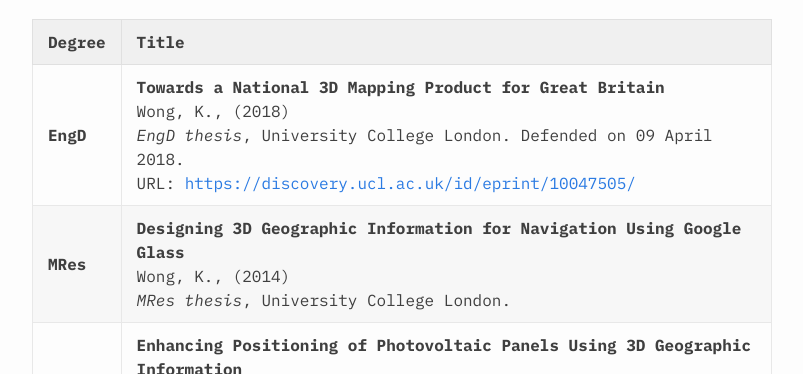
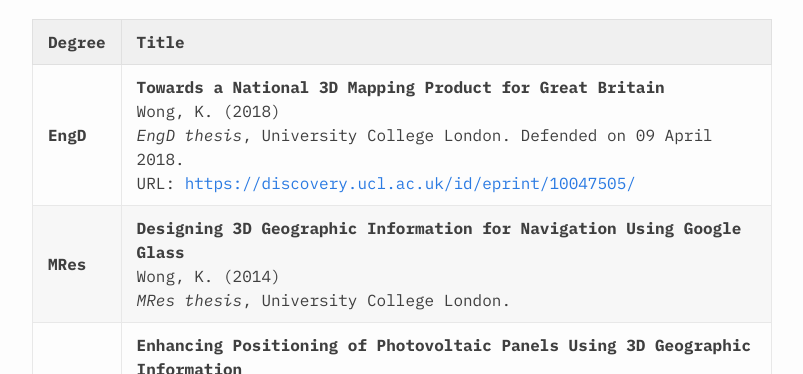
Before and after one commit to kel196/kel196.github.io, a Jekyll site: the page built from index.md, in a window 1280 px wide and 900 px high, scrolled down 7741 px. Shown: the part 159-533 px from the top of the window, without its empty margins (238-1041 px from the left). Built offline with Jekyll 4.4.1, drawn with Linux system fonts in a browser that asks for light colours; our own code applies the rules of GitHub Pages for plain Markdown files.

```diff
--- a/index.md
+++ b/index.md
@@ -156,8 +156,8 @@ The award provides a tax-free stipend of £18,590 per annum for four years, plus
 
 | Degree   | Title                                                        |
 | -------- | ------------------------------------------------------------ |
-| **EngD** | **Towards a National 3D Mapping Product for Great Britain**<br />Wong, K., (2018)<br />*EngD thesis*, University College London. Defended on 09 April 2018.<br />URL: [https://discovery.ucl.ac.uk/id/eprint/10047505/](https://discovery.ucl.ac.uk/id/eprint/10047505/) |
-| **MRes** | **Designing 3D Geographic Information for Navigation Using Google Glass**<br />Wong, K., (2014)<br />*MRes thesis*, University College London. |
+| **EngD** | **Towards a National 3D Mapping Product for Great Britain**<br />Wong, K. (2018)<br />*EngD thesis*, University College London. Defended on 09 April 2018.<br />URL: [https://discovery.ucl.ac.uk/id/eprint/10047505/](https://discovery.ucl.ac.uk/id/eprint/10047505/) |
+| **MRes** | **Designing 3D Geographic Information for Navigation Using Google Glass**<br />Wong, K. (2014)<br />*MRes thesis*, University College London. |
 | **MSc**  | **Enhancing Positioning of Photovoltaic Panels Using 3D Geographic Information**<br />Wong, K. (2012)<br />MSc thesis, University College London. |
 | **BSc**  | **Assessing Photovoltaic Potential in Hawaii**<br />Wong, K. (2011)<br />*BSc thesis*, University of Southampton |
 
```
